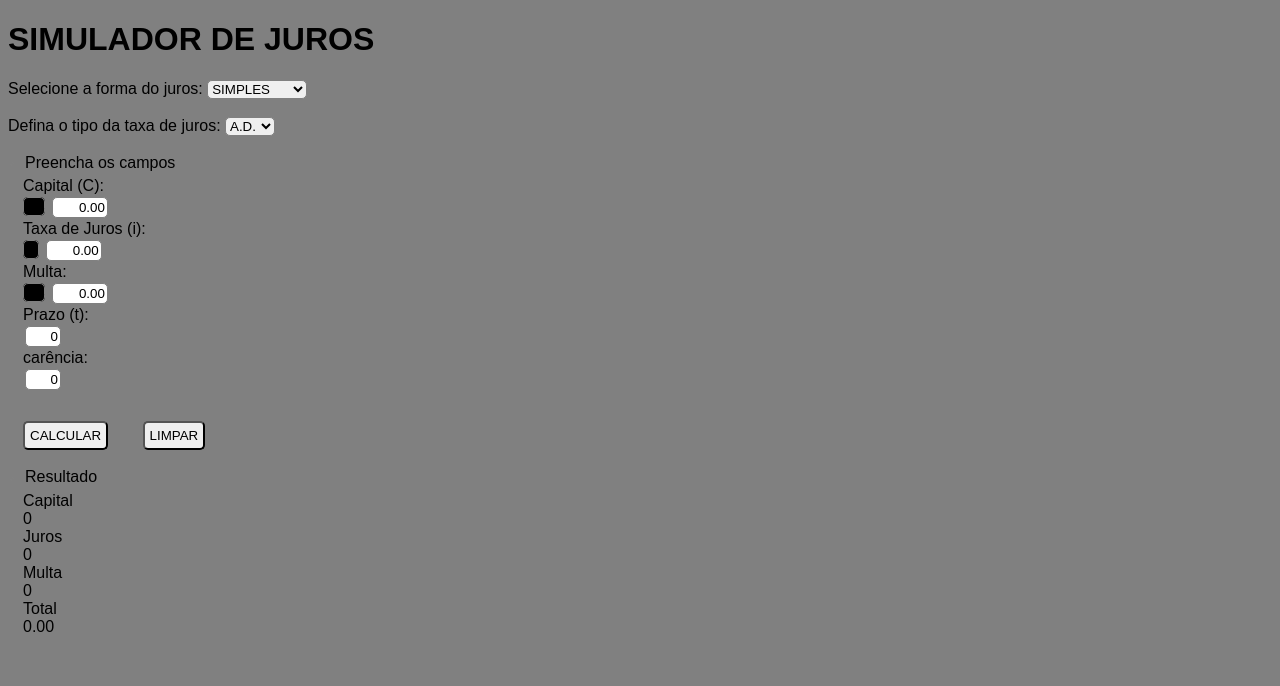
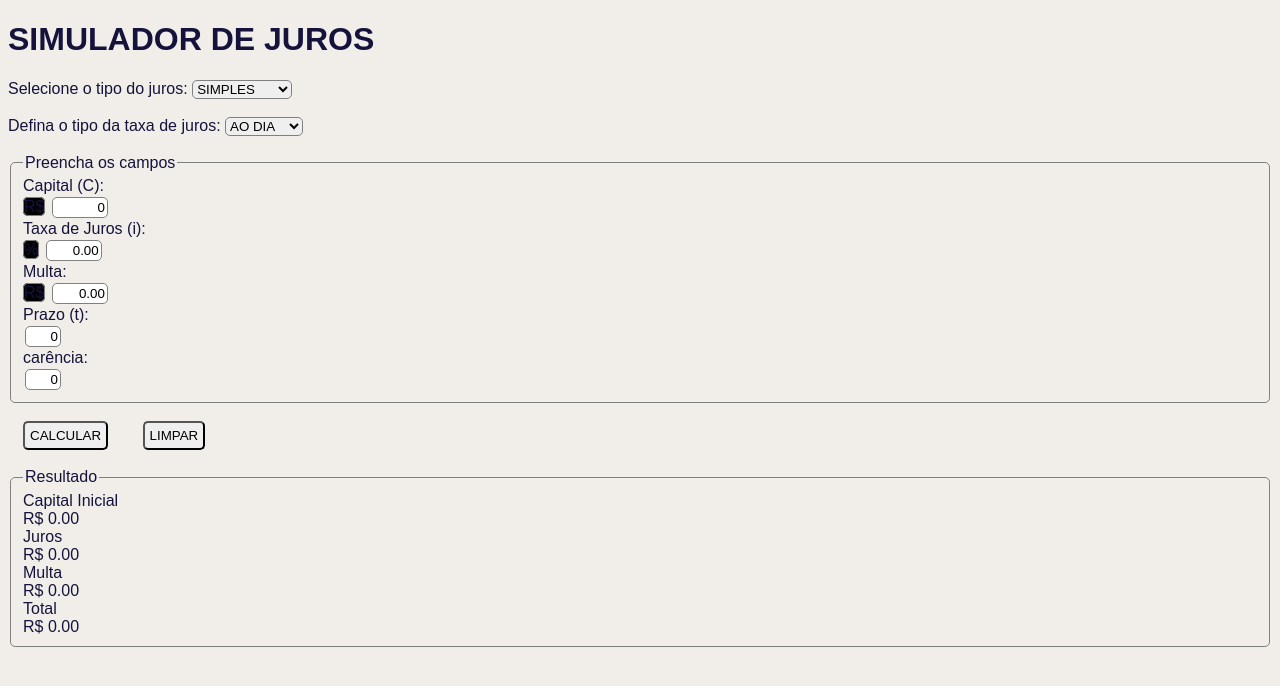
Before and after one commit to will4raujo/simulador-de-juros, a plain HTML site: page index.html in a window 1280 px wide. Both pictures are taken after a click on the button "CALCULAR". Drawn offline with Linux system fonts and the light colour scheme; files whose address does not match are found by name.

Commit message:
refatorando o código

```diff
--- a/css/css_simulador_juros.css
+++ /dev/null
@@ -1,54 +0,0 @@
-*{
-    font-family: Arial, Helvetica, sans-serif;
-}
-body{
-    background-color: grey;
-}
-
-h1{
-    text-transform: uppercase;
-}
-fieldset{
-    border: gray solid 1px;
-    border-radius: 5px;
-    width: auto;
-}
-select{
-    border-radius: 5px;
-    text-transform: uppercase;
-    border: solid 1px gray;
-}
-
-input[type=number]{
-    border-radius: 5px;
-    border: solid 1px gray;
-    padding: 2px;
-    margin: 2px;
-    width: 50px;
-    text-align: right;
-}
-input[type=number]::-webkit-inner-spin-button {
-    -webkit-appearance: none;
-}
-
-#carencia{
-    width: 30px;
-}
-#prazo{
-    width: 30px;
-}
-
-button{
-    border-radius: 5px;
-    text-transform: uppercase;
-    padding: 5px;
-    display: inline-block;
-    margin: 0px 15px;
-}
-
-label{
-    border: solid gray 1px;
-    border-radius: 5px;
-    background-color: black;
-    margin: 0;
-}
--- /dev/null
+++ b/css/style.css
@@ -0,0 +1,61 @@
+/*@import url('https://fonts.googleapis.com/css2?family=Montserrat:wght@100&display=swap');*/
+
+:root {
+    --font-family: 'Montserrat', sans-serif;
+    --bg-color: #F1EEE9;
+    --primary-color: #15133C ;
+}
+
+body{
+  background-color: var(--bg-color);
+  color: var(--primary-color);
+  font-family: var(--font-family);
+}
+
+h1{
+    text-transform: uppercase;
+}
+fieldset{
+    border: gray solid 1px;
+    border-radius: 5px;
+    width: auto;
+}
+select{
+    border-radius: 5px;
+    text-transform: uppercase;
+    border: solid 1px gray;
+}
+
+input[type=number]{
+    border-radius: 5px;
+    border: solid 1px gray;
+    padding: 2px;
+    margin: 2px;
+    width: 50px;
+    text-align: right;
+}
+input[type=number]::-webkit-inner-spin-button {
+    -webkit-appearance: none;
+}
+
+#carencia{
+    width: 30px;
+}
+#prazo{
+    width: 30px;
+}
+
+button{
+    border-radius: 5px;
+    text-transform: uppercase;
+    padding: 5px;
+    display: inline-block;
+    margin: 0px 15px;
+}
+
+label{
+    border: solid gray 1px;
+    border-radius: 5px;
+    background-color: black;
+    margin: 0;
+}
--- a/index.html
+++ b/index.html
@@ -5,22 +5,22 @@
     <meta http-equiv="X-UA-Compatible" content="IE=edge">
     <meta name="viewport" content="width=device-width, initial-scale=1.0">
     <title>Simulador de Juros</title>
-    <link rel="stylesheet" href="/Users/Willian/Downloads/Curso Web Designer/simulador_juros/css/css_simulador_juros.css">
+    <link rel="stylesheet" href="css/style.css">
 </head>
 <body>
     <h1>Simulador de Juros</h1>
 
-    <span>Selecione a forma do juros:</span>
-    <select id="formajurosid">
-        <option value="0">Simples</option>
-        <option value="1">Composto</option>
+    <span>Selecione o tipo do juros:</span>
+    <select id="tipo-juros">
+        <option value="simples">Simples</option>
+        <option value="composto">Composto</option>
     </select>
     <br><br>
     <span>Defina o tipo da taxa de juros:</span>
-    <select id="tipojurosid">
-        <option value="3">A.D.</option>
-        <option value="4">A.M.</option>
-        <option value="5">A.A.</option>
+    <select id="opcoes-taxas">
+        <option value="ad">Ao Dia</option>
+        <option value="am">Ao Mês.</option>
+        <option value="aa">Ao Ano</option>
     </select>
     <br><br>
     <fieldset>
@@ -28,42 +28,41 @@
         <span>Capital (C):</span>
         <br>
         <label>R$</label>
-        <input type="number" value="0.00" step=".01" id="capital" name="capital" placeholder="0,00" onclick="selecionacapital()">
+        <input type="number" value="0" step=".01" id="capital" name="capital" placeholder="0,00">
         <br>
         <span>Taxa de Juros (i):</span>
         <br>
         <label>%</label>
-        <input type="number" value="0.00" step=".01" id="taxajuros" name="taxajuros" placeholder="0,00" onclick="selecionataxa()">
+        <input type="number" value="0.00" step=".01" id="taxajuros" name="taxajuros" placeholder="0,00">
         <br>
         <span>Multa:</span>
         <br>
         <label>R$</label>
-        <input type="number" value="0.00" step=".01" id="multa" name="multa" placeholder="0,00" onclick="selecionamulta()">
+        <input type="number" value="0.00" step=".01" id="multa" name="multa" placeholder="0,00">
         <br>
         <span>Prazo (t):</span>
         <br>
-        <input type="number" value="0" step=".01" id="prazo" name="prazo" placeholder="0,00" onclick="selecionaprazo()">
+        <input type="number" value="0" step=".01" id="prazo" name="prazo" placeholder="0,00">
         <br>
         <span>carência:</span>
         <br>
-        <input type="number" value="0" id="carencia" name="carencia" placeholder="0" onclick="selecionacarencia()">
+        <input type="number" value="0" id="carencia" name="carencia" placeholder="0">
     </fieldset>
     <br>
-    <button onclick="resultado()">Calcular</button>
-    <button onclick="limpar()">Limpar</button>
+    <button id="btn-calcular">Calcular</button>
+    <button id="btn-limpar">Limpar</button>
     <br><br>
     <fieldset>
         <legend>Resultado</legend>
-        <span>Capital</span>
-        <div id="divcapital">0,00</div>
+        <span>Capital Inicial</span>
+        <div id="resultado-capital" data-resultado="capital">0,00</div>
         <span>Juros</span>
-        <div id="divjuros">0,00</div>
+        <div id="resultado-juros" data-resultado="juros">0,00</div>
         <span>Multa</span>
-        <div id="divmulta">0,00</div>
+        <div id="resultado-multa" data-resultado="multa">0,00</div>
         <span>Total</span>
-        <div id="divresultado">0,00</div>
+        <div id="resultado-total" data-resultado="total">0,00</div>
     </fieldset>
-    <script src="js/app.js">
-    </script>
+    <script src="js/main.js"></script>
 </body>
 </html>
--- a/js/app.js
+++ b/js/app.js
@@ -1,22 +1,12 @@
 function limpar(){
 
 }
+/*const selecionacapital = document.getElementById('capital').select();
+const selecionataxa = document.getElementById("taxajuros").select();
+const selecionaprazo = document.getElementById("prazo").select();
+const selecionamulta = document.getElementById('multa').select();
+const selecionacarencia = document.getElementById('carencia').select();*/
 
-function selecionacapital(){
-    document.getElementById("capital").select(); //seleciona todo o value do input
-}
-function selecionataxa(){
-    document.getElementById("taxajuros").select();
-}
-function selecionaprazo(){
-    document.getElementById("prazo").select();
-}
-function selecionamulta(){
-    document.getElementById("multa").select();
-}
-function selecionacarencia(){
-    document.getElementById("carencia").select();
-}
 
 var taxajuros = parseFloat((document.getElementById('taxajuros')).value);
 //var prazo = parseFloat((document.getElementById('prazo')).value);
@@ -35,16 +25,10 @@ function inserirmulta(m){
 function resultado() {
     //valores diretos
     var capital = parseFloat((document.getElementById("capital")).value);
-    console.log(capital);
-
     document.querySelector('#divcapital').innerHTML = parseFloat(inserircapital(capital.value));
-    console.log(parseFloat(inserircapital(capital.value)));
 
     var multa = parseFloat((document.getElementById("multa")).value);
-    console.log(parseFloat((document.getElementById("multa")).value));
-
     document.querySelector('#divmulta').innerHTML = inserirmulta(multa.value);
-    console.log(parseFloat(inserirmulta(multa)));
 
     inserirjuros(capital, prazo, taxajuros, multa);
     calcularresultado(capital, prazo, taxajuros, multa);
--- /dev/null
+++ b/js/main.js
@@ -0,0 +1,53 @@
+const tipoJuros = document.getElementById('tipo-juros');
+const opcoesTaxas = document.getElementById('opcoes-taxas');
+
+let resultadoCapital = document.getElementById('resultado-capital');
+let resultadoMulta = document.getElementById('resultado-multa');
+let resultadoJuros = document.getElementById('resultado-juros');
+
+const btnCalcular = document.getElementById('btn-calcular');
+const btnLimpar = document.getElementById('btn-limpar');
+
+const resultado = document.querySelectorAll('[data-resultado]');
+
+btnCalcular.addEventListener('click', () => {
+    let inpCapital = parseFloat(document.getElementById('capital').value);
+    resultadoCapital.innerHTML = `R$ ${(inpCapital).toFixed(2)}`;
+
+    let inpMulta = parseFloat(document.getElementById('multa').value)
+    resultadoMulta.innerHTML = `R$ ${(inpMulta).toFixed(2)}`
+
+    let inpJuros = parseFloat(document.getElementById('taxajuros').value);
+    let inpPrazo = parseFloat(document.getElementById('prazo').value);
+    let inpCarencia = parseFloat(document.getElementById('carencia').value);
+
+    let multiplicacaoCapitalXJuros = inpCapital * (inpJuros/100);
+    let prazoMenosCarencia = (inpPrazo - inpCarencia);
+
+    if ( tipoJuros.value === 'simples' ) {
+        if ( opcoesTaxas.value === 'ad') {
+            resultadoJuros.innerHTML = `R$ ${ ( multiplicacaoCapitalXJuros * prazoMenosCarencia ).toFixed(2) }`;
+
+        } else if ( opcoesTaxas.value === 'am' ) {
+            resultadoJuros.innerHTML = `R$ ${ ( (multiplicacaoCapitalXJuros /30 ) * prazoMenosCarencia ).toFixed(2) }`;
+
+        } else if ( opcoesTaxas.value === 'aa') {
+            resultadoJuros.innerHTML = `R$ ${ (( multiplicacaoCapitalXJuros /360 ) * prazoMenosCarencia ).toFixed(2) }`;
+        }
+    } else if (tipoJuros.value === 'composto'){
+        if (opcoesTaxas.value === 'ad') {
+            resultadoJuros.innerHTML = `R$ ${ (( 1 + (multiplicacaoCapitalXJuros)) * prazoMenosCarencia).toFixed(2) }`;
+        } else if ( opcoesTaxas.value === 'am') {
+            resultadoJuros.innerHTML = `R$ ${ (( 1 + (multiplicacaoCapitalXJuros / 30 )) * prazoMenosCarencia).toFixed(2)}`;
+        } else if ( opcoesTaxas.value === 'aa' ) {
+            resultadoJuros.innerHTML = `R$ ${ (( 1 + (multiplicacaoCapitalXJuros / 360 )) * prazoMenosCarencia).toFixed(2)}`;
+        }
+    }
+    resultadoCapital = (parseFloat(resultadoCapital.textContent.slice(3)));
+    resultadoJuros = (parseFloat(resultadoJuros.textContent.slice(3)));
+    resultadoMulta = (parseFloat(resultadoMulta.textContent.slice(3)));
+
+    let resultadoTotal = document.getElementById('resultado-total');
+    let valorResultadoTotal = (resultadoCapital + resultadoJuros + resultadoMulta).toFixed(2);
+    resultadoTotal.innerHTML = `R$ ${ valorResultadoTotal }`
+});
```
